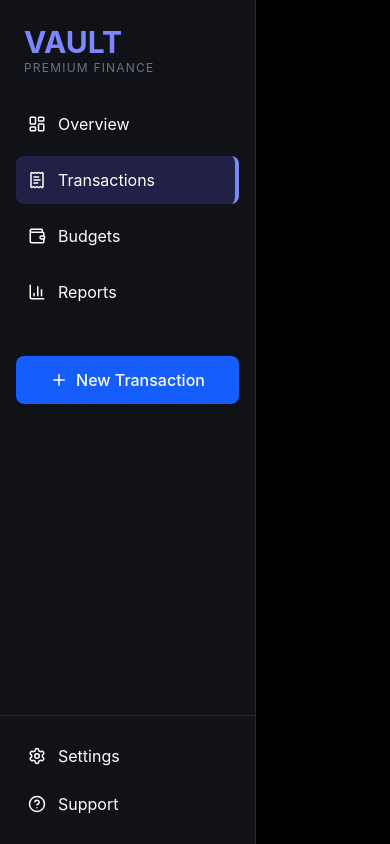
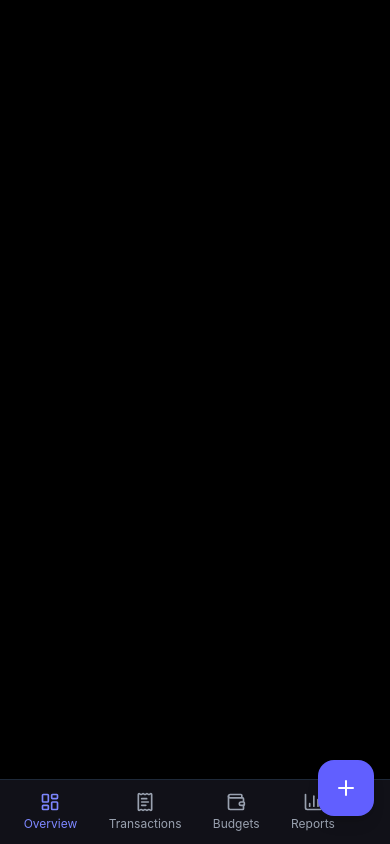
Before and after one commit to dipak-badu/final-year-project-VAULT-, a React (Vite) app in the folder client/: page /user in a window 390 px wide. Built offline with nearby package versions, Linux system fonts and the light colour scheme.

Commit message:
feat: upadate dashboard, sidebar, transaction components and make responsive

```diff
--- a/client/src/component/sidebar/Sidebar.jsx
+++ b/client/src/component/sidebar/Sidebar.jsx
@@ -6,86 +6,132 @@ import {
     Settings,
     CircleHelp,
     Plus,
-  Search,
 } from "lucide-react";
 import { NavLink } from "react-router-dom";
 
-export default function Sidebar() {
+export default function Sidebar({ mobile = false }) {
+    const navItems = [
+        {
+            name: "Overview",
+            icon: LayoutDashboard,
+            path: "/user",
+        },
+        {
+            name: "Transactions",
+            icon: ReceiptText,
+            path: "/user/transactions",
+        },
+        {
+            name: "Budgets",
+            icon: Wallet,
+            path: "/user/budgets",
+        },
+        {
+            name: "Reports",
+            icon: BarChart3,
+            path: "/user/reports",
+        },
+    ];
+
+    // Mobile Bottom Navigation
+    if (mobile) {
         return (
-    <>
-      {/* Sidebar */}
-      <aside className="w-64 bg-[#111118] border-r border-gray-800 flex flex-col">
+            <nav className="w-full bg-[#111118] border-t border-gray-800">
+                <ul className="relative flex items-center justify-around px-2 py-3">
+                    {navItems.map((item) => {
+                        const Icon = item.icon;
+
+                        return (
+                            <li key={item.path}>
+                                <NavLink
+                                    to={item.path}
+                                    className={({ isActive }) =>
+                                        `flex flex-col items-center gap-1 text-xs transition ${isActive
+                                            ? "text-indigo-400"
+                                            : "text-gray-400 hover:text-white"
+                                        }`
+                                    }
+                                >
+                                    <Icon size={20} />
+                                    <span>{item.name}</span>
+                                </NavLink>
+                            </li>
+                        );
+                    })}
+
+                    <li>
+                        <NavLink
+                            to="/user/new-transaction"
+                            className="absolute right-4 -top-5 flex h-14 w-14 items-center justify-center rounded-2xl bg-indigo-500 text-white shadow-lg"
+                        >
+                            <Plus size={24} />
+                        </NavLink>
+                    </li>
+                </ul>
+            </nav>
+        );
+    }
+
+    // Desktop Sidebar
+    return (
+        <aside className="flex h-screen w-64 flex-col bg-[#111118] border-r border-gray-800">
             <div className="p-6">
                 <h1 className="text-3xl font-bold text-indigo-400">VAULT</h1>
-          <p className="text-xs text-gray-500 tracking-widest">
+                <p className="text-xs tracking-widest text-gray-500">
                     PREMIUM FINANCE
                 </p>
             </div>
 
             <nav className="flex-1 px-4">
                 <ul className="space-y-2">
-            <li>
+                    {navItems.map((item) => {
+                        const Icon = item.icon;
+
+                        return (
+                            <li key={item.path}>
                                 <NavLink
-                className="flex items-center gap-3 w-full p-3 rounded-lg hover:bg-gray-800"
-                to="/user"
+                                    to={item.path}
+                                    className={({ isActive }) =>
+                                        `flex items-center gap-3 rounded-lg p-3 transition ${isActive
+                                            ? "bg-indigo-500/20 border-r-4 border-indigo-400"
+                                            : "hover:bg-gray-800"
+                                        }`
+                                    }
                                 >
-                <LayoutDashboard size={18} />
-                Overview
+                                    <Icon size={18} />
+                                    {item.name}
                                 </NavLink>
                             </li>
-
-            <li>
-              <NavLink
-                className="flex items-center gap-3 w-full p-3 rounded-lg bg-indigo-500/20 border-r-4 border-indigo-400"
-                to="/user/transactions"
-              >
-                <ReceiptText size={18} />
-                Transactions
-              </NavLink>
-            </li>
-
-            <li>
-              <NavLink
-                className="flex items-center gap-3 w-full p-3 rounded-lg hover:bg-gray-800"
-                to="/user/budgets"
-              >
-                <Wallet size={18} />
-                Budgets
-              </NavLink>
-            </li>
-
-            <li>
-              <NavLink
-                className="flex items-center gap-3 w-full p-3 rounded-lg hover:bg-gray-800"
-                to="/user/reports"
-              >
-                <BarChart3 size={18} />
-                Reports
-              </NavLink>
-            </li>
+                        );
+                    })}
                 </ul>
 
                 <NavLink
-            className="w-full mt-10 flex items-center justify-center gap-2 bg-blue-600 hover:bg-blue-700 py-3 rounded-lg font-medium"
                     to="/user/new-transaction"
+                    className="mt-10 flex w-full items-center justify-center gap-2 rounded-lg bg-blue-600 py-3 font-medium hover:bg-blue-700"
                 >
                     <Plus size={18} />
                     New Transaction
                 </NavLink>
             </nav>
 
-        <div className="p-4 border-t border-gray-800">
-          <NavLink className="flex items-center gap-3 w-full p-3 rounded-lg hover:bg-gray-800">
+            <div className="border-t border-gray-800 p-4">
+                <NavLink
+                    to="/user/settings"
+                    className="flex items-center gap-3 rounded-lg p-3 hover:bg-gray-800"
+                >
                     <Settings size={18} />
                     Settings
                 </NavLink>
 
-          <NavLink className="flex items-center gap-3 w-full p-3 rounded-lg hover:bg-gray-800">
+                <NavLink
+                    to="/user/support"
+                    className="flex items-center gap-3 rounded-lg p-3 hover:bg-gray-800"
+                >
                     <CircleHelp size={18} />
                     Support
                 </NavLink>
             </div>
         </aside>
-    </>
     );
 }
--- a/client/src/pages/dashboard/Dashboard.jsx
+++ b/client/src/pages/dashboard/Dashboard.jsx
@@ -1,27 +1,23 @@
-import {
-    LayoutDashboard,
-    ReceiptText,
-    Wallet,
-    BarChart3,
-    Settings,
-    CircleHelp,
-    Plus,
-    Search,
-} from "lucide-react";
-import { NavLink } from "react-router-dom";
 import Sidebar from "../../component/sidebar/Sidebar";
 import { Outlet } from "react-router-dom";
 
 export default function Dashboard() {
     return (
-        <div className="flex min-h-screen bg-black text-white">
-            {/* Sidebar */}
-            <Sidebar />
+        <div className="flex min-h-screen bg-black text-white overflow-x-hidden relative ">
+            {/* Desktop Sidebar */}
+            <div className="hidden md:block sticky top-0 h-screen w-64 bg-[#111118] border-r border-gray-800">
+                <Sidebar />
+            </div>
 
             {/* Main Content */}
-            <main className="flex-1 p-8">
+            <main className="flex-1 overflow-x-hidden p-4 sm:p-6 md:p-8 pb-24 md:pb-8">
                 <Outlet />
             </main>
+
+            {/* Mobile Bottom Navigation */}
+            <div className="fixed bottom-0 left-0 right-0 z-50 md:hidden">
+                <Sidebar mobile />
+            </div>
         </div>
     );
 }
--- a/client/src/pages/dashboard/Transaction.jsx
+++ b/client/src/pages/dashboard/Transaction.jsx
@@ -14,8 +14,8 @@ export default function Transaction() {
         <>
             <div className="flex-1 p-8">
                 {/* Header */}
-                <div className="flex justify-between items-center mb-8">
-                    <h2 className="text-4xl font-bold">Transactions</h2>
+                <div className="flex flex-col md:flex-row justify-between items-center mb-8">
+                    <h2 className="text-4xl mb-4 md:mb-0 font-bold">Transactions</h2>
 
                     <div className="relative">
                         <Search
```
Lines whose indentation alone changed are shown as unchanged.
